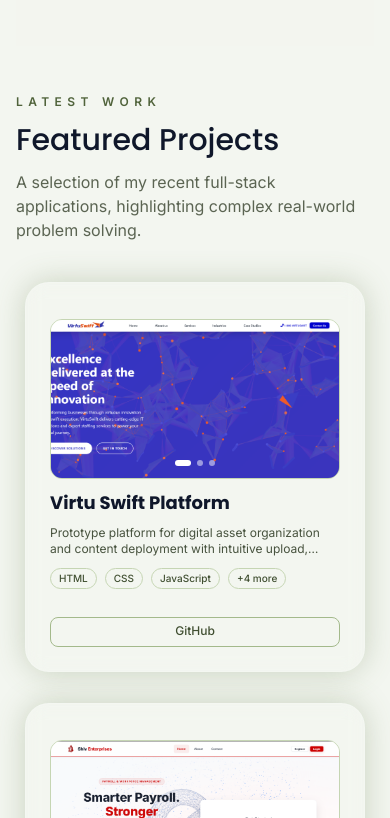
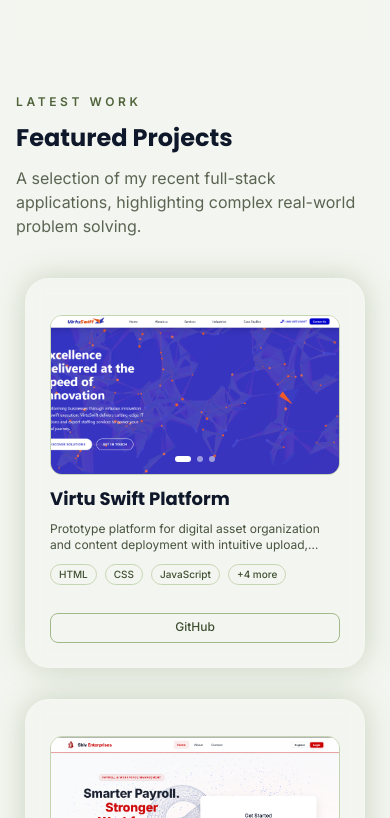
Before and after one commit to vaibhav1826/Online_Portfolio, a React (Vite) app: page / in a window 390 px wide. Shown: the part 2626-3444 px from the top of the page. Built offline with nearby package versions, Linux system fonts and the light colour scheme.

Commit message:
update src/components/UI/SectionTitle.tsx

```diff
--- a/src/components/UI/SectionTitle.tsx
+++ b/src/components/UI/SectionTitle.tsx
@@ -15,8 +15,8 @@ const SectionTitle = ({
 
   return (
     <header className={`flex flex-col gap-3 ${alignment}`}>
-      <span className="text-xs uppercase tracking-[0.45em] text-forest-600 font-semibold">{eyebrow}</span>
-      <h2 className="font-display text-3xl text-slate-900 sm:text-4xl">{title}</h2>
+      <span className="text-xs uppercase tracking-[0.3em] sm:tracking-[0.45em] text-forest-600 font-semibold">{eyebrow}</span>
+      <h2 className="font-display text-2xl sm:text-3xl md:text-4xl text-slate-900 font-bold">{title}</h2>
       {subtitle ? <p className="max-w-2xl text-forest-800/80">{subtitle}</p> : null}
     </header>
   )
```
